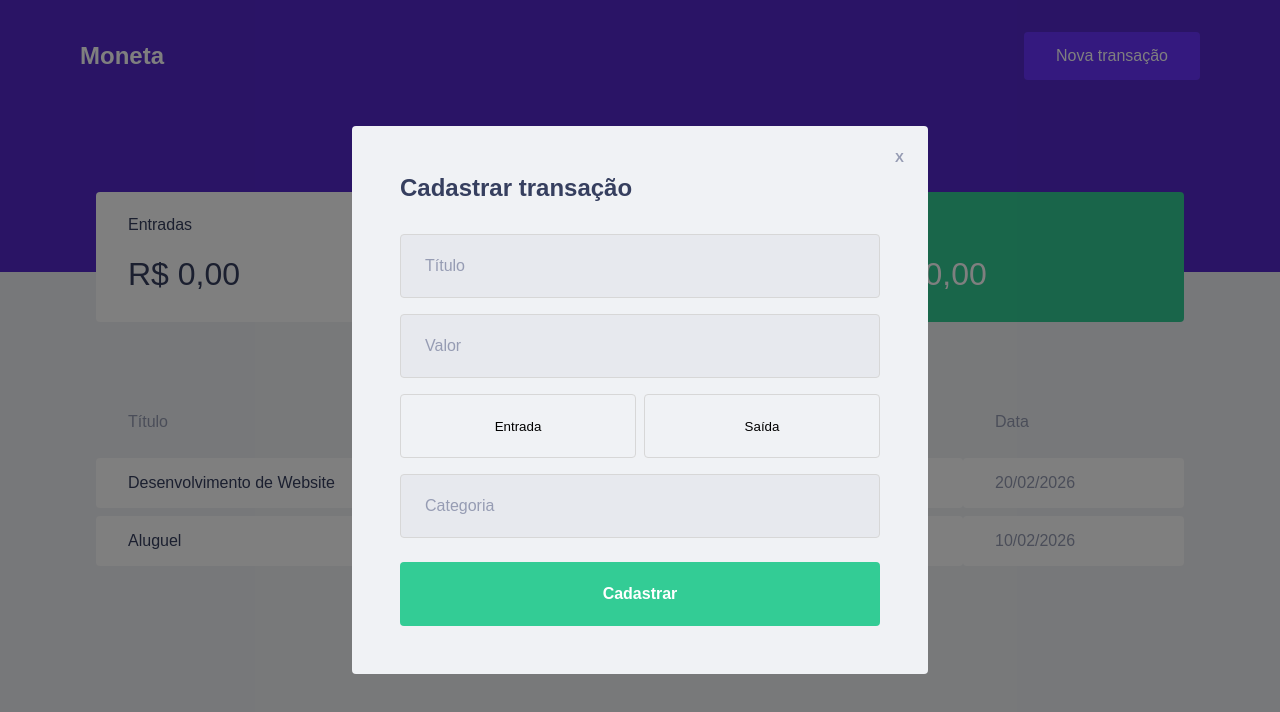
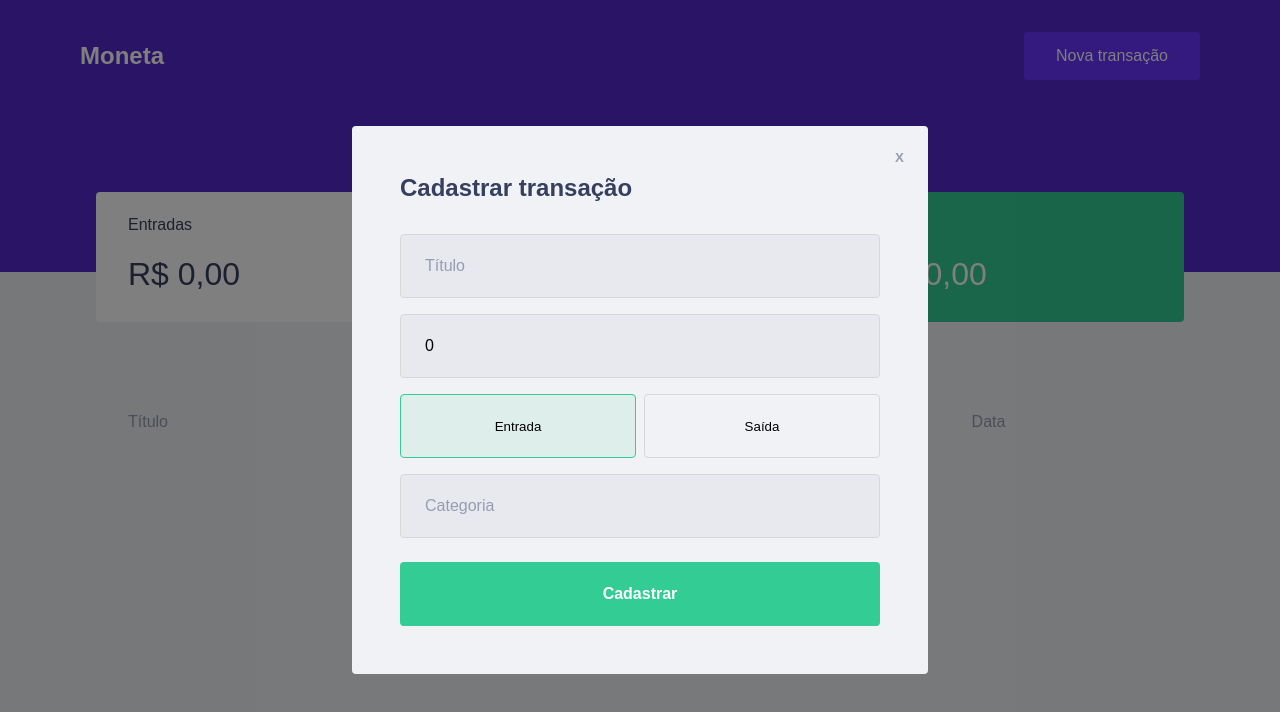
Before and after one commit to vaipado/moneta, a React (Vite) app: page / in a window 1280 px wide. Both pictures are taken after a click on the button "Nova transação". Shown: the top 712 px of the page. Built offline with nearby package versions, Linux system fonts and the light colour scheme.

Commit message:
feat: Lógica de cadastro, listagem e cálculos do Summary

```diff
--- a/src/App.jsx
+++ b/src/App.jsx
@@ -5,11 +5,15 @@ import { Summary } from './components/Summary';
 import { TransactionsTable } from './components/TransactionsTable';
 import './index.css';
 
-// Configuração obrigatória para acessibilidade, basicamente, quando o modal abrir, os leitores de tela vão ignorar o restante do conteúdo da página
 Modal.setAppElement('#root');
 
 export function App() {
   const [isNewTransactionModalOpen, setIsNewTransactionModalOpen] = useState(false);
+  const [title, setTitle] = useState('');
+  const [value, setValue] = useState(0);
+  const [category, setCategory] = useState('');
+  const [type, setType] = useState('deposit'); // 'deposit' para entrada, 'withdraw' para saída
+  const [transactions, setTransactions] = useState([]);
 
   function handleOpenNewTransactionModal() {
     setIsNewTransactionModalOpen(true);
@@ -19,14 +23,36 @@ export function App() {
     setIsNewTransactionModalOpen(false);
   }
 
+  function handleCreateNewTransaction(event) {
+    event.preventDefault();
+
+    const newTransaction = {
+      id: Math.random(),
+      title,
+      value,
+      category,
+      type,
+      createdAt: new Date().toLocaleDateString('pt-BR')
+    };
+
+    setTransactions([...transactions, newTransaction]);
+
+    // Limpa os campos e fecha o modal após o "cadastro"
+    setTitle('');
+    setValue(0);
+    setCategory('');
+    setType('deposit');
+    handleCloseNewTransactionModal();
+  }
+
   return (
     <>
-      {/* a função de abrir é passada para o Header */}
+      {}
       <Header onOpenNewTransactionModal={handleOpenNewTransactionModal} />
 
       <main style={{ maxWidth: '1120px', margin: '0 auto', padding: '0 1rem' }}>
-        <Summary />
-        <TransactionsTable />
+        <Summary transactions={transactions} />
+        <TransactionsTable transactions={transactions} />
       </main>
 
       {/* Estrutura do Modal */}
@@ -44,22 +70,44 @@ export function App() {
           X
         </button>
 
-        <form className="modal-form">
+        <form className="modal-form" onSubmit={handleCreateNewTransaction}> { }
           <h2>Cadastrar transação</h2>
 
-          <input placeholder="Título" />
-          <input type="number" placeholder="Valor" />
+          <input
+            placeholder="Título"
+            value={title}
+            onChange={event => setTitle(event.target.value)}
+          />
+
+          <input
+            type="number"
+            placeholder="Valor"
+            value={value}
+            onChange={event => setValue(Number(event.target.value))}
+          />
 
           <div className="transaction-type-container">
-            <button type="button">
+            <button
+              type="button"
+              onClick={() => setType('deposit')}
+              className={type === 'deposit' ? 'active-deposit' : ''}
+            >
               Entrada
             </button>
-            <button type="button">
+            <button
+              type="button"
+              onClick={() => setType('withdraw')}
+              className={type === 'withdraw' ? 'active-withdraw' : ''}
+            >
               Saída
             </button>
           </div>
 
-          <input placeholder="Categoria" />
+          <input
+            placeholder="Categoria"
+            value={category}
+            onChange={event => setCategory(event.target.value)}
+          />
 
           <button type="submit">
             Cadastrar
--- a/src/components/Summary/index.jsx
+++ b/src/components/Summary/index.jsx
@@ -1,25 +1,58 @@
 import styles from './styles.module.css';
 
-export function Summary() {
+export function Summary({ transactions }) {
+  const summary = transactions.reduce((acc, transaction) => {
+    if (transaction.type === 'deposit') {
+      acc.deposits += transaction.value;
+      acc.total += transaction.value;
+    } else {
+      acc.withdrawals += transaction.value;
+      acc.total -= transaction.value;
+    }
+
+    return acc;
+  }, {
+    deposits: 0,
+    withdrawals: 0,
+    total: 0,
+  });
+
   return (
     <div className={styles.container}>
       <div>
         <header>
           <p>Entradas</p>
         </header>
-        <strong>R$ 0,00</strong>
+        <strong>
+          {new Intl.NumberFormat('pt-BR', {
+            style: 'currency',
+            currency: 'BRL'
+          }).format(summary.deposits)}
+        </strong>
       </div>
+
       <div>
         <header>
           <p>Saídas</p>
         </header>
-        <strong className={styles.withdraw}>- R$ 0,00</strong>
+        <strong className={styles.withdraw}>
+          - {new Intl.NumberFormat('pt-BR', {
+            style: 'currency',
+            currency: 'BRL'
+          }).format(summary.withdrawals)}
+        </strong>
       </div>
+
       <div className={styles.highlightBackground}>
         <header>
           <p>Total</p>
         </header>
-        <strong>R$ 0,00</strong>
+        <strong>
+          {new Intl.NumberFormat('pt-BR', {
+            style: 'currency',
+            currency: 'BRL'
+          }).format(summary.total)}
+        </strong>
       </div>
     </div>
   );
--- a/src/components/TransactionsTable/index.jsx
+++ b/src/components/TransactionsTable/index.jsx
@@ -1,6 +1,6 @@
 import styles from './styles.module.css';
 
-export function TransactionsTable() {
+export function TransactionsTable({ transactions }) {
   return (
     <div className={styles.container}>
       <table>
@@ -14,18 +14,20 @@ export function TransactionsTable() {
         </thead>
 
         <tbody>
-          <tr>
-            <td>Desenvolvimento de Website</td>
-            <td className={styles.deposit}>R$ 12.000,00</td>
-            <td>Venda</td>
-            <td>20/02/2026</td>
-          </tr>
-          <tr>
-            <td>Aluguel</td>
-            <td className={styles.withdraw}>- R$ 1.100,00</td>
-            <td>Casa</td>
-            <td>10/02/2026</td>
-          </tr>
+          {transactions.map(transaction => (
+            <tr key={transaction.id}>
+              <td>{transaction.title}</td>
+              <td className={transaction.type === 'deposit' ? styles.deposit : styles.withdraw}>
+                {transaction.type === 'withdraw' && '- '}
+                {new Intl.NumberFormat('pt-BR', {
+                  style: 'currency',
+                  currency: 'BRL'
+                }).format(transaction.value)}
+              </td>
+              <td>{transaction.category}</td>
+              <td>{transaction.createdAt}</td>
+            </tr>
+          ))}
         </tbody>
       </table>
     </div>
--- a/src/index.css
+++ b/src/index.css
@@ -108,7 +108,7 @@ body {
   width: 100%;
   padding: 0 1.5rem;
   height: 4rem;
-  background: #33cc95; /* Verde Moneta */
+  background: #33cc95;
   color: #fff;
   border-radius: 0.25rem;
   border: 0;
@@ -122,3 +122,15 @@ body {
 .modal-form button[type="submit"]:hover {
   filter: brightness(0.9);
 }
+
+
+
+.transaction-type-container button.active-deposit {
+  background: rgba(51, 204, 149, 0.1);
+  border-color: #33cc95;
+}
+
+.transaction-type-container button.active-withdraw {
+  background: rgba(229, 46, 77, 0.1);
+  border-color: #e52e4d;
+}
```
